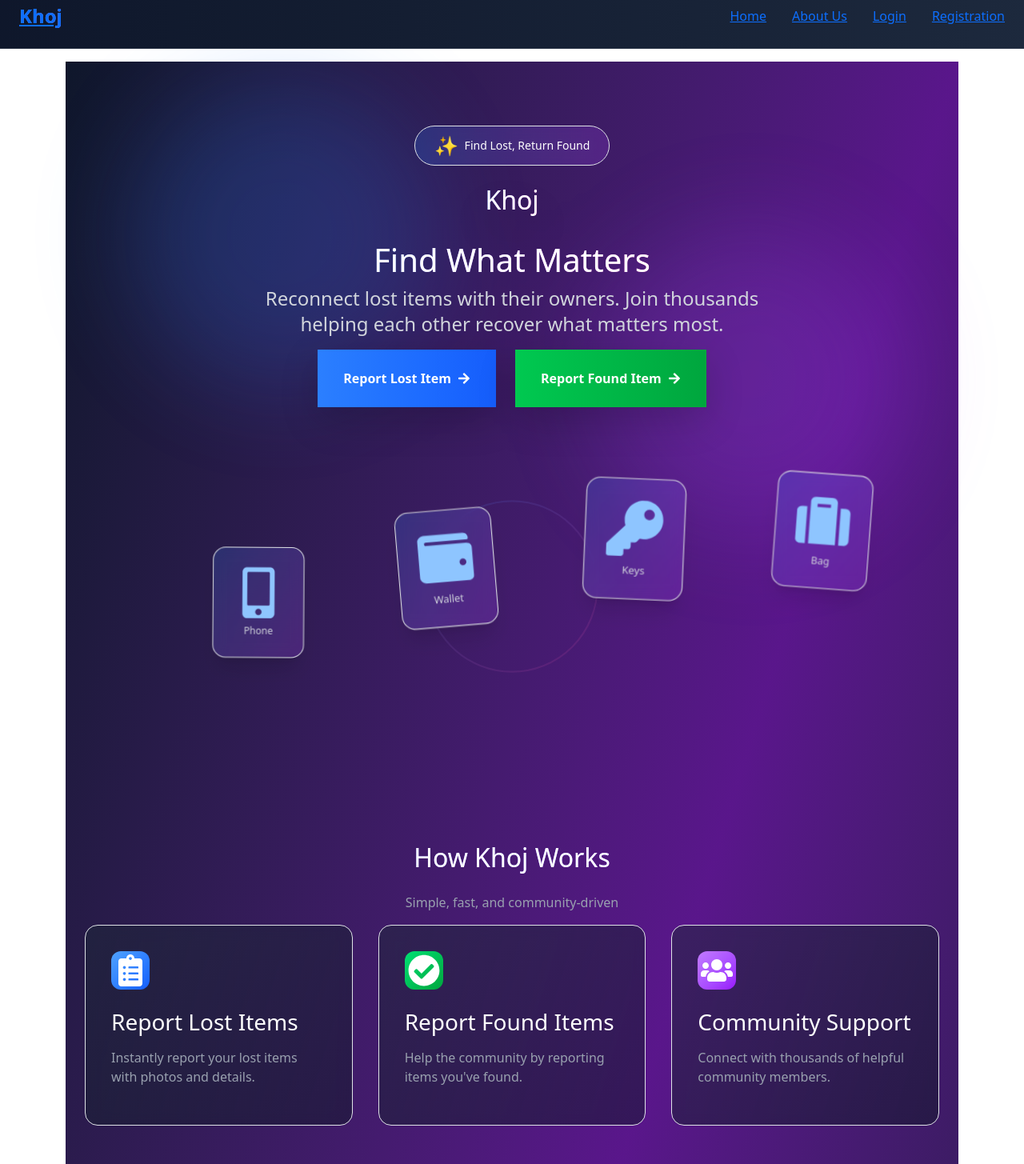
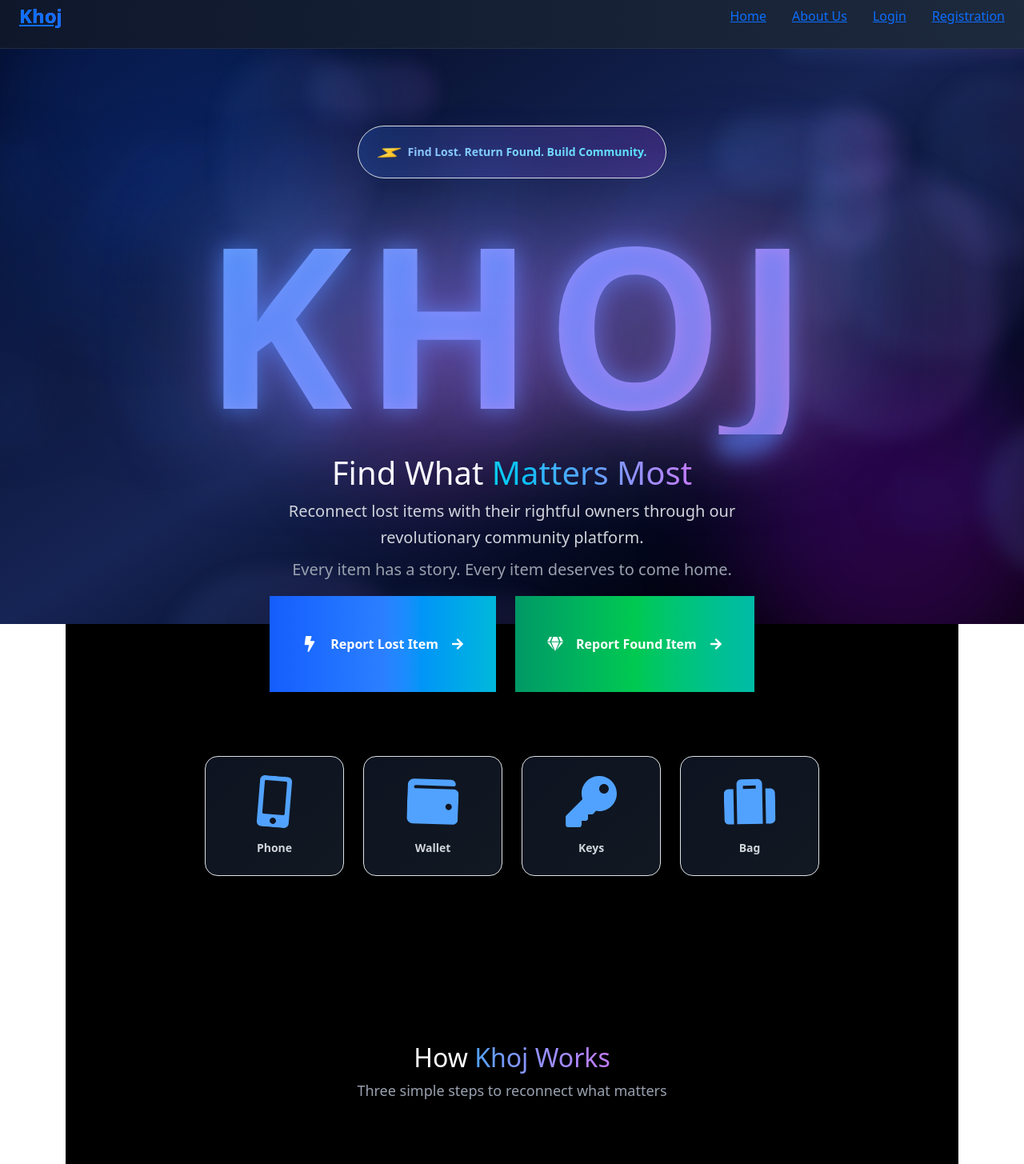
Before and after one commit to Kazi-Ishmamul/Khoj, a React (Vite) app in the folder client/: page / in a window 1280 px wide. Shown: the part 20-1475 px from the top of the page at 80% size. Built offline with nearby package versions, Linux system fonts and the light colour scheme; the HTML template or start-up script is replaced by a standard one.

Commit message:
changed design

```diff
--- a/client/src/views/Home.tsx
+++ /dev/null
@@ -1,62 +0,0 @@
-import { Container, Row, Col, Button, Card } from 'react-bootstrap';
-import { Link } from 'react-router-dom';
-
-const Home = () => {
-  return (
-    <Container className="my-5">
-      <Row className="align-items-center mb-5">
-        <Col md={6}>
-          <h1 className="display-4 fw-bold mb-4">Welcome to Khoj</h1>
-          <p className="lead mb-4">
-            Your community-driven lost and found platform. Lost something precious? Found an item that doesn't belong to you? We're here to help connect people with their belongings.
-          </p>
-          <div className="d-flex gap-3">
-            <Link to="/register"><Button variant="primary" size="lg">Get Started</Button></Link>
-            <Link to="/about"><Button variant="outline-secondary" size="lg">Learn More</Button></Link>
-          </div>
-        </Col>
-        <Col md={6}>
-          <img src="https://images.unsplash.com/photo-1542435503-956c469947f6?auto=format&fit=crop&q=80&w=1000" alt="Lost and Found" className="img-fluid rounded shadow" />
-        </Col>
-      </Row>
-
-      <Row className="g-4 mt-5">
-        <Col md={4}>
-          <Card className="h-100 shadow-sm border-0">
-            <Card.Body className="text-center p-4">
-              <div className="display-4 mb-3">🔍</div>
-              <Card.Title>Report Lost Items</Card.Title>
-              <Card.Text>
-                Post details about what you've lost, where you lost it, and let the community help you find it.
-              </Card.Text>
-            </Card.Body>
-          </Card>
-        </Col>
-        <Col md={4}>
-          <Card className="h-100 shadow-sm border-0">
-            <Card.Body className="text-center p-4">
-              <div className="display-4 mb-3">🤝</div>
-              <Card.Title>Report Found Items</Card.Title>
-              <Card.Text>
-                Found something? Post it here and help someone reunite with their lost belongings.
-              </Card.Text>
-            </Card.Body>
-          </Card>
-        </Col>
-        <Col md={4}>
-          <Card className="h-100 shadow-sm border-0">
-            <Card.Body className="text-center p-4">
-              <div className="display-4 mb-3">✨</div>
-              <Card.Title>Connect & Resolve</Card.Title>
-              <Card.Text>
-                Communicate securely through our platform to arrange the safe return of items.
-              </Card.Text>
-            </Card.Body>
-          </Card>
-        </Col>
-      </Row>
-    </Container>
-  );
-};
-
-export default Home;
--- a/client/src/views/HomePage.tsx
+++ b/client/src/views/HomePage.tsx
@@ -1,6 +1,6 @@
 import { useEffect, useState } from "react";
 import { motion } from "framer-motion";
-import { FaKey, FaWallet, FaMobileAlt, FaSuitcase, FaUsers, FaCheckCircle, FaClipboardList, FaArrowRight, FaStar, FaMapMarkerAlt, FaCalendarAlt } from "react-icons/fa";
+import { FaKey, FaWallet, FaMobileAlt, FaSuitcase, FaUsers, FaCheckCircle, FaClipboardList, FaArrowRight, FaStar, FaMapMarkerAlt, FaCalendarAlt, FaBolt, FaGem } from "react-icons/fa";
 
 const exampleItems = [
   {
@@ -127,175 +127,306 @@ const AnimatedCounter = ({ value }: { value: number }) => {
 
 export default function HomePage() {
   return (
-    <div className="min-h-screen flex flex-col bg-gradient-to-br from-slate-900 via-purple-900 to-slate-900 text-white overflow-hidden">
-      {/* Animated Background Blobs and Blurry Text */}
-      <div className="fixed inset-0 opacity-20 z-0">
-        {/* Blurry Khoj Text Background */}
-        <div className="absolute inset-0 flex items-center justify-center">
-          <div className="text-9xl md:text-[12rem] font-black blur-3xl opacity-30 text-purple-600 select-none">
-            Khoj
+    <div className="min-h-screen flex flex-col bg-black text-white overflow-hidden relative">
+      {/* Enhanced Animated Background */}
+      <div className="fixed inset-0 overflow-hidden z-0">
+        {/* Gradient background */}
+        <div className="absolute inset-0 bg-gradient-to-br from-slate-950 via-blue-950 to-black" />
+
+        {/* Massive blurry KHOJ background text - even bigger and more unique */}
+        <motion.div
+          animate={{
+            y: [0, -30, 0],
+            opacity: [0.04, 0.08, 0.04],
+            scale: [1, 1.02, 1],
+          }}
+          transition={{ duration: 15, repeat: Infinity }}
+          className="absolute inset-0 flex items-center justify-center pointer-events-none"
+        >
+          <div
+            className="font-black tracking-wider text-blue-600/30 select-none"
+            style={{
+              fontSize: 'clamp(200px, 40vw, 800px)',
+              lineHeight: '1',
+              textShadow: `
+                0 0 40px rgba(59, 130, 246, 0.6),
+                0 0 80px rgba(139, 92, 246, 0.4),
+                0 0 120px rgba(59, 130, 246, 0.3),
+                0 0 160px rgba(244, 63, 94, 0.2)
+              `,
+              filter: 'blur(2px)',
+              transform: 'perspective(1000px) rotateX(0deg)',
+            }}
+          >
+            KHOJ
           </div>
-        </div>
+        </motion.div>
+
+        {/* Animated gradient orbs */}
+        <motion.div
+          animate={{
+            x: [0, 150, 0],
+            y: [0, 100, 0],
+            scale: [1, 1.2, 1],
+          }}
+          transition={{ duration: 20, repeat: Infinity }}
+          className="absolute -top-32 -left-32 w-96 h-96 bg-blue-600 rounded-full blur-3xl opacity-20"
+        />
 
         <motion.div
-          animate={{ x: [0, 100, 0], y: [0, 50, 0] }}
-          transition={{ duration: 20, repeat: Infinity }}
-          className="absolute w-96 h-96 bg-blue-500 rounded-full blur-3xl top-20 left-20"
+          animate={{
+            x: [0, -150, 0],
+            y: [0, -100, 0],
+            scale: [1, 1.1, 1],
+          }}
+          transition={{ duration: 25, repeat: Infinity, delay: 1 }}
+          className="absolute -bottom-32 -right-32 w-96 h-96 bg-purple-600 rounded-full blur-3xl opacity-25"
         />
+
         <motion.div
-          animate={{ x: [0, -100, 0], y: [0, -50, 0] }}
-          transition={{ duration: 25, repeat: Infinity }}
-          className="absolute w-96 h-96 bg-purple-500 rounded-full blur-3xl bottom-20 right-20"
+          animate={{
+            x: [0, 100, -100, 0],
+            y: [0, -100, 100, 0],
+          }}
+          transition={{ duration: 30, repeat: Infinity, delay: 2 }}
+          className="absolute top-1/2 left-1/4 w-80 h-80 bg-pink-600 rounded-full blur-3xl opacity-10"
         />
+
+        {/* Floating animated shapes */}
+        {[...Array(12)].map((_, i) => (
+          <motion.div
+            key={i}
+            className="absolute bg-gradient-to-r from-blue-400 to-purple-400 rounded-full opacity-20 blur-md"
+            style={{
+              width: Math.random() * 300 + 50,
+              height: Math.random() * 300 + 50,
+              left: Math.random() * 100 + '%',
+              top: Math.random() * 100 + '%',
+            }}
+            animate={{
+              y: [0, Math.random() * 200 - 100, 0],
+              x: [0, Math.random() * 200 - 100, 0],
+              opacity: [0.05, 0.15, 0.05],
+            }}
+            transition={{
+              duration: Math.random() * 20 + 15,
+              repeat: Infinity,
+              delay: i * 0.5,
+            }}
+          />
+        ))}
       </div>
 
       <div className="relative z-10">
         {/* Hero Section */}
         <section className="min-h-screen flex flex-col items-center justify-center px-4 py-20 text-center">
+          {/* Top Badge */}
           <motion.div
-            initial="hidden"
-            animate="visible"
-            variants={fadeIn}
+            initial={{ opacity: 0, y: -20 }}
+            animate={{ opacity: 1, y: 0 }}
             transition={{ duration: 0.8 }}
-            className="mb-6 inline-flex items-center gap-2 px-4 py-2 bg-gradient-to-r from-blue-500/20 to-purple-500/20 rounded-full border border-blue-400/30 backdrop-blur"
+            className="mb-10 inline-flex items-center gap-2 px-6 py-3 bg-gradient-to-r from-blue-500/20 to-purple-500/20 rounded-full border border-blue-400/50 backdrop-blur-md hover:border-blue-300/80 transition-all"
           >
-            <span className="text-2xl">✨</span>
-            <span className="text-sm font-medium">Find Lost, Return Found</span>
+            <motion.span
+              animate={{ rotate: 360 }}
+              transition={{ duration: 3, repeat: Infinity, ease: "linear" }}
+              className="text-2xl"
+            >
+              ⚡
+            </motion.span>
+            <span className="text-sm font-semibold bg-gradient-to-r from-blue-300 to-cyan-300 bg-clip-text text-transparent">Find Lost. Return Found. Build Community.</span>
           </motion.div>
 
-          {/* Khoj Heading */}
+          {/* MASSIVE KHOJ Title - Ultra Bold and Unique */}
           <motion.div
-            initial="hidden"
-            animate="visible"
-            variants={fadeIn}
-            transition={{ duration: 0.8, delay: 0.1 }}
-            className="mb-6"
+            initial={{ opacity: 0, scale: 0.9 }}
+            animate={{ opacity: 1, scale: 1 }}
+            transition={{ duration: 1, delay: 0.2 }}
+            className="mb-6 relative"
           >
-            <h2 className="text-8xl md:text-9xl font-black bg-gradient-to-r from-blue-400 via-purple-400 to-pink-400 bg-clip-text text-transparent drop-shadow-2xl">
-              Khoj
-            </h2>
+            <motion.div
+              animate={{
+                textShadow: [
+                  '0 0 20px rgba(59, 130, 246, 0.5), 0 0 40px rgba(139, 92, 246, 0.3)',
+                  '0 0 40px rgba(59, 130, 246, 0.8), 0 0 80px rgba(139, 92, 246, 0.5)',
+                  '0 0 20px rgba(59, 130, 246, 0.5), 0 0 40px rgba(139, 92, 246, 0.3)',
+                ],
+              }}
+              transition={{ duration: 3, repeat: Infinity }}
+              className="text-[120px] sm:text-[150px] md:text-[200px] lg:text-[280px] font-black tracking-wider leading-none"
+              style={{
+                background: 'linear-gradient(135deg, #60a5fa 0%, #a78bfa 25%, #f472b6 50%, #06b6d4 75%, #60a5fa 100%)',
+                backgroundSize: '300% 300%',
+                WebkitBackgroundClip: 'text',
+                WebkitTextFillColor: 'transparent',
+                backgroundClip: 'text',
+              }}
+            >
+              K
+              <span className="inline-block">H</span>
+              <span className="inline-block">O</span>
+              <span className="inline-block">J</span>
             </motion.div>
 
+            {/* Glow effect behind title */}
+            <div className="absolute inset-0 blur-3xl opacity-30 pointer-events-none" style={{
+              background: 'linear-gradient(135deg, #60a5fa 0%, #a78bfa 50%, #f472b6 100%)',
+            }} />
+          </motion.div>
+
+          {/* Subheading with unique styling */}
           <motion.h1
-            initial="hidden"
-            animate="visible"
-            variants={fadeIn}
-            transition={{ duration: 0.8, delay: 0.2 }}
-            className="text-6xl md:text-7xl font-bold mb-6 bg-gradient-to-r from-blue-400 via-purple-400 to-pink-400 bg-clip-text text-transparent"
+            initial={{ opacity: 0, y: 20 }}
+            animate={{ opacity: 1, y: 0 }}
+            transition={{ duration: 0.8, delay: 0.4 }}
+            className="text-3xl sm:text-4xl md:text-5xl lg:text-6xl font-bold mb-8 max-w-4xl leading-tight"
           >
-            Find What Matters
+            <span className="text-white">Find What </span>
+            <span className="text-transparent bg-gradient-to-r from-cyan-400 via-blue-400 to-purple-400 bg-clip-text">
+              Matters Most
+            </span>
           </motion.h1>
 
+          {/* Description with enhanced styling */}
           <motion.p
-            initial="hidden"
-            animate="visible"
-            variants={fadeIn}
-            transition={{ duration: 0.8, delay: 0.4 }}
-            className="text-xl md:text-2xl mb-12 text-gray-300 max-w-2xl"
+            initial={{ opacity: 0, y: 20 }}
+            animate={{ opacity: 1, y: 0 }}
+            transition={{ duration: 0.8, delay: 0.6 }}
+            className="text-base sm:text-lg md:text-xl text-gray-300 mb-12 max-w-2xl leading-relaxed"
           >
-            Reconnect lost items with their owners. Join thousands helping each other recover what matters most.
+            Reconnect lost items with their rightful owners through our revolutionary community platform.
+            <span className="block text-gray-400 mt-2">Every item has a story. Every item deserves to come home.</span>
           </motion.p>
 
+          {/* Enhanced CTA Buttons */}
           <motion.div
-            initial="hidden"
-            animate="visible"
-            variants={fadeIn}
-            transition={{ duration: 0.8, delay: 0.6 }}
-            className="flex flex-col sm:flex-row gap-6 mb-16"
+            initial={{ opacity: 0, y: 20 }}
+            animate={{ opacity: 1, y: 0 }}
+            transition={{ duration: 0.8, delay: 0.8 }}
+            className="flex flex-col sm:flex-row gap-6 mb-20"
           >
             <motion.button
-              whileHover={{ scale: 1.05, boxShadow: "0 0 30px rgba(59, 130, 246, 0.5)" }}
-              whileTap={{ scale: 0.95 }}
-              className="group px-8 py-4 bg-gradient-to-r from-blue-500 to-blue-600 rounded-full font-semibold text-white shadow-lg hover:shadow-blue-500/50 transition flex items-center gap-2 justify-center"
+              whileHover={{
+                scale: 1.08,
+                boxShadow: '0 0 50px rgba(59, 130, 246, 0.8), 0 0 100px rgba(139, 92, 246, 0.4)',
+              }}
+              whileTap={{ scale: 0.92 }}
+              className="group relative px-10 py-5 font-bold text-lg text-white overflow-hidden rounded-2xl transition-all duration-300"
             >
+              <div className="absolute inset-0 bg-gradient-to-r from-blue-600 via-blue-500 to-cyan-500 group-hover:scale-110 transition-transform duration-300" />
+              <div className="absolute inset-0 opacity-0 group-hover:opacity-20 bg-white" />
+              <span className="relative flex items-center gap-3 justify-center">
+                <FaBolt size={20} className="group-hover:animate-spin" />
                 Report Lost Item
-              <FaArrowRight className="group-hover:translate-x-1 transition" />
+                <FaArrowRight className="group-hover:translate-x-2 transition-transform" />
+              </span>
             </motion.button>
 
             <motion.button
-              whileHover={{ scale: 1.05, boxShadow: "0 0 30px rgba(34, 197, 94, 0.5)" }}
-              whileTap={{ scale: 0.95 }}
-              className="group px-8 py-4 bg-gradient-to-r from-green-500 to-green-600 rounded-full font-semibold text-white shadow-lg hover:shadow-green-500/50 transition flex items-center gap-2 justify-center"
+              whileHover={{
+                scale: 1.08,
+                boxShadow: '0 0 50px rgba(34, 197, 94, 0.8), 0 0 100px rgba(16, 185, 129, 0.4)',
+              }}
+              whileTap={{ scale: 0.92 }}
+              className="group relative px-10 py-5 font-bold text-lg text-white overflow-hidden rounded-2xl transition-all duration-300"
             >
+              <div className="absolute inset-0 bg-gradient-to-r from-emerald-600 via-green-500 to-teal-500 group-hover:scale-110 transition-transform duration-300" />
+              <div className="absolute inset-0 opacity-0 group-hover:opacity-20 bg-white" />
+              <span className="relative flex items-center gap-3 justify-center">
+                <FaGem size={20} className="group-hover:animate-bounce" />
                 Report Found Item
-              <FaArrowRight className="group-hover:translate-x-1 transition" />
+                <FaArrowRight className="group-hover:translate-x-2 transition-transform" />
+              </span>
             </motion.button>
           </motion.div>
 
-          {/* Animated Hero Illustration */}
-          <div className="relative w-full h-64 md:h-80 flex justify-center items-center">
-            <svg className="absolute w-full h-full opacity-30" viewBox="0 0 400 300">
-              <circle cx="200" cy="150" r="100" fill="none" stroke="url(#grad)" strokeWidth="2" opacity="0.5" />
-              <defs>
-                <linearGradient id="grad" x1="0%" y1="0%" x2="100%" y2="100%">
-                  <stop offset="0%" stopColor="#3b82f6" />
-                  <stop offset="100%" stopColor="#ec4899" />
-                </linearGradient>
-              </defs>
-            </svg>
-
+          {/* Hero Items Grid - Redesigned */}
+          <motion.div
+            initial={{ opacity: 0, y: 40 }}
+            animate={{ opacity: 1, y: 0 }}
+            transition={{ duration: 0.8, delay: 1 }}
+            className="grid grid-cols-2 md:grid-cols-4 gap-4 w-full max-w-3xl"
+          >
             {heroItems.map((item, idx) => (
               <motion.div
                 key={item.label}
-                className="absolute"
-                style={{ left: `${15 + idx * 22}%`, top: `${35 - idx * 8}%` }}
-                animate={{
-                  y: [0, -30, 0],
-                  rotate: [0, 5, -5, 0],
-                  scale: [1, 1.1, 1],
-                }}
-                transition={{
-                  duration: 3 + idx * 0.5,
-                  repeat: Infinity,
-                  ease: "easeInOut",
-                  delay: item.delay,
-                }}
+                whileHover={{ y: -10, scale: 1.05 }}
+                className="group relative p-6 rounded-2xl bg-gradient-to-br from-gray-900/80 to-gray-800/60 border border-gray-700/50 backdrop-blur-md hover:border-gray-500 transition-all"
               >
-                <div className="bg-gradient-to-br from-blue-500/20 to-purple-500/20 backdrop-blur border border-white/10 rounded-2xl shadow-xl p-6 hover:border-white/30 transition">
-                  <div className="text-blue-300">{item.icon}</div>
-                  <div className="text-xs mt-2 text-gray-300">{item.label}</div>
+                <div className="absolute inset-0 bg-gradient-to-br from-blue-500/0 to-purple-500/10 rounded-2xl opacity-0 group-hover:opacity-100 transition-opacity" />
+                <div className="relative flex flex-col items-center gap-3">
+                  <motion.div
+                    animate={{ rotate: [0, 10, -10, 0] }}
+                    transition={{ duration: 3, delay: idx * 0.2, repeat: Infinity }}
+                    className="text-4xl text-blue-400 group-hover:text-cyan-400 transition-colors"
+                  >
+                    {item.icon}
+                  </motion.div>
+                  <span className="text-xs sm:text-sm font-semibold text-gray-300 group-hover:text-white transition-colors">
+                    {item.label}
+                  </span>
                 </div>
               </motion.div>
             ))}
-          </div>
+          </motion.div>
         </section>
 
-        {/* Features Section */}
-        <section className="py-20 px-4">
+        {/* Features Section - Redesigned */}
+        <section className="py-32 px-4 relative">
+          <div className="max-w-6xl mx-auto">
             <motion.div
-            initial="hidden"
-            whileInView="visible"
-            variants={fadeIn}
+              initial={{ opacity: 0, y: 40 }}
+              whileInView={{ opacity: 1, y: 0 }}
               transition={{ duration: 0.8 }}
-            className="max-w-6xl mx-auto"
+              className="text-center mb-20"
             >
-            <h2 className="text-4xl md:text-5xl font-bold text-center mb-4 bg-gradient-to-r from-blue-400 to-purple-400 bg-clip-text text-transparent">
-              How Khoj Works
+              <h2 className="text-5xl md:text-6xl font-black mb-6">
+                <span className="text-white">How </span>
+                <span className="text-transparent bg-gradient-to-r from-blue-400 to-purple-400 bg-clip-text">
+                  Khoj Works
+                </span>
               </h2>
-            <p className="text-center text-gray-400 mb-16">Simple, fast, and community-driven</p>
+              <p className="text-gray-400 text-lg">Three simple steps to reconnect what matters</p>
+            </motion.div>
 
-            <div className="grid grid-cols-1 md:grid-cols-3 gap-8">
-              {features.map((feature) => (
+            <div className="grid grid-cols-1 md:grid-cols-3 gap-8 mb-16">
+              {features.map((feature, idx) => (
                 <motion.div
                   key={feature.title}
-                  whileHover={{ y: -15, scale: 1.05 }}
                   initial={{ opacity: 0, y: 50 }}
                   whileInView={{ opacity: 1, y: 0 }}
-                  transition={{ duration: 0.6, delay: feature.delay }}
-                  className="group relative overflow-hidden rounded-2xl bg-gradient-to-br from-gray-800/50 to-gray-900/50 backdrop-blur border border-gray-700/50 p-8 hover:border-gray-600 transition"
+                  whileHover={{ y: -15, scale: 1.05 }}
+                  transition={{ duration: 0.6, delay: idx * 0.15 }}
+                  className="group relative overflow-hidden rounded-3xl backdrop-blur-xl border border-gray-700/50 p-10 hover:border-gray-500/80 transition-all bg-gray-900/40"
                 >
-                  <div className={`absolute inset-0 bg-gradient-to-br ${feature.color} opacity-0 group-hover:opacity-10 transition duration-500`} />
-                  <div className="relative">
-                    <div className={`inline-flex items-center justify-center w-12 h-12 rounded-xl bg-gradient-to-br ${feature.color} mb-6`}>
-                      <div className="text-white">{feature.icon}</div>
+                  <div className={`absolute inset-0 bg-gradient-to-br ${feature.color} opacity-0 group-hover:opacity-15 transition duration-500`} />
+
+                  <motion.div
+                    animate={{ rotate: [0, 360] }}
+                    transition={{ duration: 20, repeat: Infinity, ease: "linear" }}
+                    className={`absolute -right-16 -top-16 w-40 h-40 bg-gradient-to-br ${feature.color} rounded-full blur-2xl opacity-10 group-hover:opacity-20 transition`}
+                  />
+
+                  <div className="relative z-10">
+                    <motion.div
+                      animate={{ scale: [1, 1.1, 1] }}
+                      transition={{ duration: 2, delay: idx * 0.3, repeat: Infinity }}
+                      className={`inline-flex items-center justify-center w-16 h-16 rounded-2xl bg-gradient-to-br ${feature.color} mb-6 text-white`}
+                    >
+                      {feature.icon}
+                    </motion.div>
+
+                    <h3 className="text-2xl font-bold mb-4 text-white group-hover:text-transparent group-hover:bg-gradient-to-r group-hover:from-blue-400 group-hover:to-purple-400 group-hover:bg-clip-text transition">
+                      {feature.title}
+                    </h3>
+                    <p className="text-gray-400 leading-relaxed text-lg">{feature.desc}</p>
                   </div>
-                    <h3 className="text-2xl font-bold mb-3 text-white">{feature.title}</h3>
-                    <p className="text-gray-400">{feature.desc}</p>
-                  </div>
+
+                  <div className="absolute bottom-0 left-0 right-0 h-1 bg-gradient-to-r from-blue-500 to-purple-500 scale-x-0 group-hover:scale-x-100 transition-transform origin-left" />
                 </motion.div>
               ))}
             </div>
-          </motion.div>
+          </div>
         </section>
 
         {/* Community Section */}
```
Lines whose indentation alone changed are shown as unchanged.
